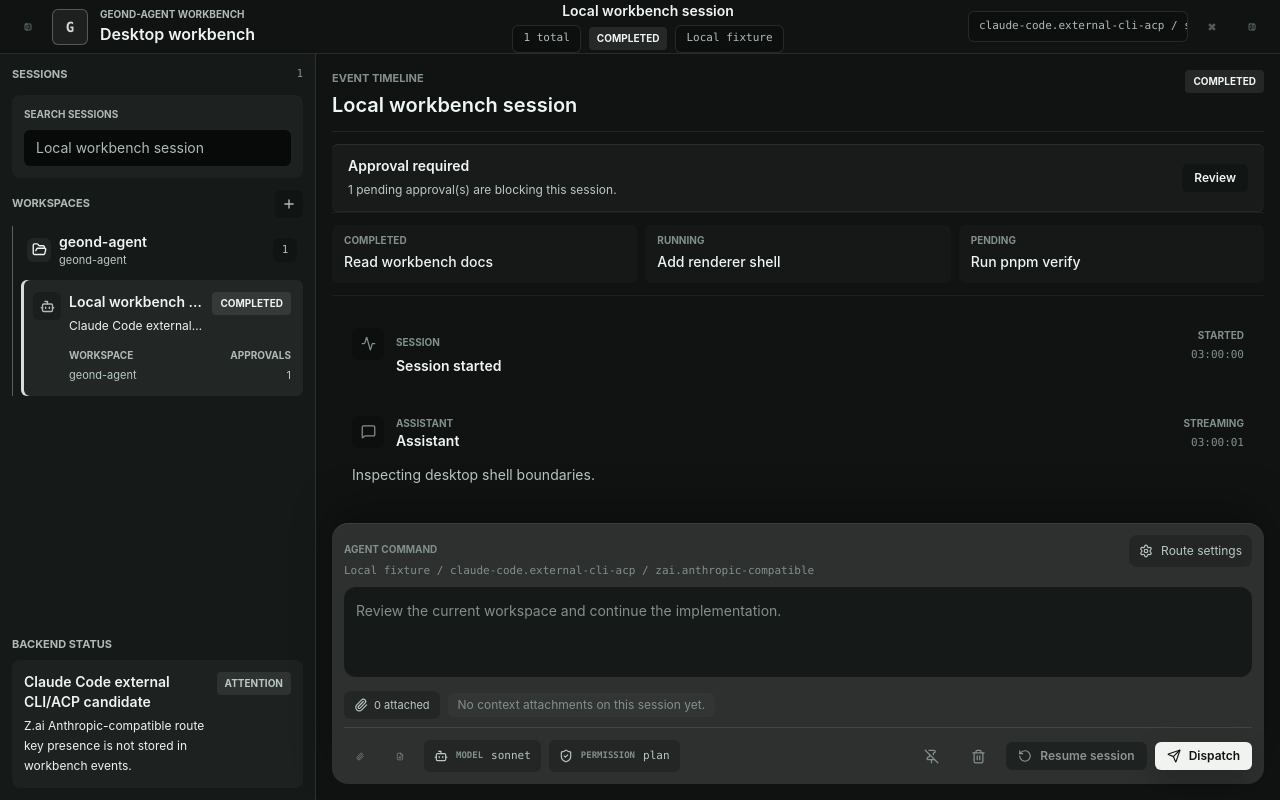
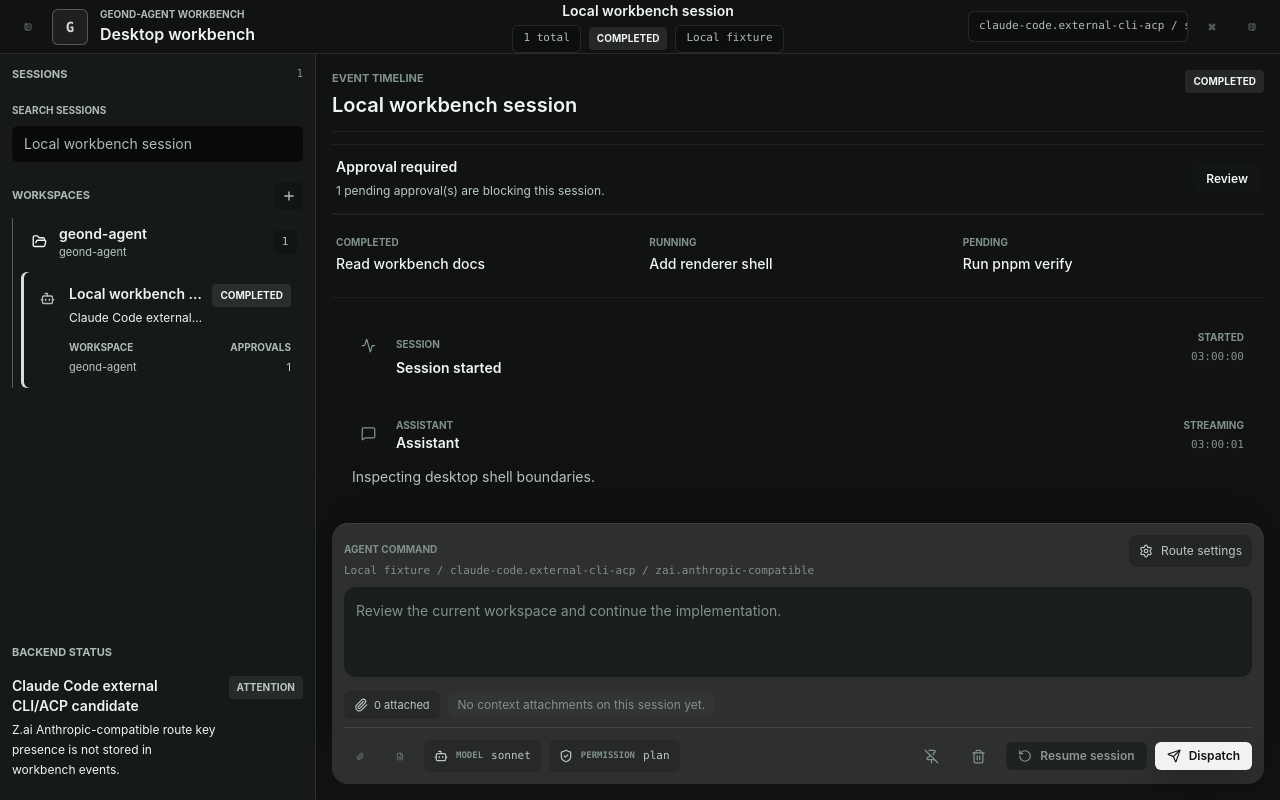
Before and after one commit to geondongkim/geond-agent, a React (Vite) app in the folder apps/desktop/: page / in a window 1280 px wide. Built offline with nearby package versions, Linux system fonts and the light colour scheme.

Commit message:
Simplify workbench panel hierarchy

```diff
--- a/apps/desktop/src/components/workbench/empty-state.tsx
+++ b/apps/desktop/src/components/workbench/empty-state.tsx
@@ -1,6 +1,6 @@
 export function EmptyState({ text }: { readonly text: string }) {
   return (
-    <div className="rounded-md bg-[color:var(--panel-muted)] p-5 text-sm leading-6 text-[color:var(--ink-soft)]">
+    <div className="px-1 py-4 text-sm leading-6 text-[color:var(--ink-soft)]">
       {text}
     </div>
   );
--- a/apps/desktop/src/components/workbench/settings-select.tsx
+++ b/apps/desktop/src/components/workbench/settings-select.tsx
@@ -15,7 +15,7 @@ export function SettingsSelect({
       <select
         value={value}
         onChange={(event) => onChange(event.target.value)}
-        className="mt-2 h-9 w-full rounded-md bg-[color:var(--panel-muted)] px-3 text-sm outline-none focus:ring-1 focus:ring-white/10"
+        className="mt-2 h-9 w-full rounded-md bg-[#111614] px-3 text-sm outline-none focus:ring-1 focus:ring-white/10"
       >
         {options.map((option) => (
           <option key={option.value} value={option.value}>
--- a/apps/desktop/src/panes/inspector.tsx
+++ b/apps/desktop/src/panes/inspector.tsx
@@ -141,7 +141,7 @@ export function InspectorPane({
             </div>
           </div>
         </div>
-        <div className="mt-3 rounded-md border border-[color:var(--border)] bg-[color:var(--panel)] px-3 py-2">
+        <div className="mt-3 border-t border-white/[0.055] px-1 pt-3">
           <div className="flex items-center justify-between gap-3">
             <p className="muted-meta">{i18n.t("workbench.runner.mode")}</p>
             <span className={runnerBusy ? "status-pill status-warn" : "status-pill status-neutral"}>
@@ -159,7 +159,7 @@ export function InspectorPane({
                 : i18n.t("workbench.runner.fixtureReady"))}
           </p>
         </div>
-        <p className="mt-3 rounded-md border border-[color:var(--border)] bg-[color:var(--panel)] px-3 py-2 font-mono text-[11px] leading-5 text-[color:var(--ink-soft)]">
+        <p className="mt-3 border-t border-white/[0.055] px-1 pt-3 font-mono text-[11px] leading-5 text-[color:var(--ink-soft)]">
           {formatProviderSummary(providerSummary)}
         </p>
       </div>
@@ -167,7 +167,7 @@ export function InspectorPane({
       <Tabs value={inspectorTab} onValueChange={setInspectorTab}>
         <div className="tool-tabs-shell">
           <p className="muted-meta">{i18n.t("workbench.workspacePanel.tools")}</p>
-          <TabsList className="workspace-tabs tool-tab-grid border-[color:var(--border)] bg-[color:var(--panel)]">
+          <TabsList className="workspace-tabs tool-tab-grid">
             <TabsTrigger value="review" className="workspace-tab">
               <ClipboardCheck size={14} />
               {i18n.t("workbench.workspacePanel.review")}
--- a/apps/desktop/src/panes/inspector/inspector-browser-tab.tsx
+++ b/apps/desktop/src/panes/inspector/inspector-browser-tab.tsx
@@ -46,7 +46,7 @@ export function InspectorBrowserTab({
             <p className="mt-2 text-xs leading-5 text-[color:var(--ink-soft)]">
               {i18n.t("workbench.browser.detail")}
             </p>
-            <p className="mt-2 inline-flex rounded-md border border-white/10 bg-black/20 px-2 py-1 text-[11px] text-[color:var(--ink-soft)]">
+            <p className="mt-2 inline-flex text-[11px] text-[color:var(--ink-soft)]">
               {i18n.t("workbench.browser.localOnly")}
             </p>
           </div>
--- a/apps/desktop/src/panes/inspector/inspector-diff-tab.tsx
+++ b/apps/desktop/src/panes/inspector/inspector-diff-tab.tsx
@@ -23,7 +23,7 @@ export function InspectorDiffTab({
               </p>
               <div className="mt-3 space-y-2">
                 {diff.files.map((file) => (
-                  <div key={`${diff.id}:${file.path}`} className="rounded-md bg-[color:var(--panel-muted)] px-3 py-2 text-xs">
+                  <div key={`${diff.id}:${file.path}`} className="border-t border-white/[0.055] px-1 py-2 text-xs">
                     <p className="font-mono font-medium">{file.path}</p>
                     <p className="mt-1 text-[color:var(--ink-soft)]">
                       {file.changeKind} +{file.additions ?? 0} / -{file.deletions ?? 0}
--- a/apps/desktop/src/panes/inspector/inspector-files-tab.tsx
+++ b/apps/desktop/src/panes/inspector/inspector-files-tab.tsx
@@ -88,7 +88,7 @@ export function InspectorFilesTab({
             value={i18n.t("workbench.context.metadataOnly")}
           />
         </div>
-        <p className="mt-3 rounded-md border border-[color:var(--border)] bg-[color:var(--panel)] px-3 py-2 text-xs leading-5 text-[color:var(--ink-soft)]">
+        <p className="mt-3 border-t border-white/[0.055] px-1 pt-3 text-xs leading-5 text-[color:var(--ink-soft)]">
           {i18n.t("workbench.files.providerPromptBoundary")}
         </p>
         <div className="mt-3 flex justify-end">
--- a/apps/desktop/src/panes/inspector/inspector-review-tab.tsx
+++ b/apps/desktop/src/panes/inspector/inspector-review-tab.tsx
@@ -170,7 +170,7 @@ export function InspectorReviewTab({
                     />
                   </div>
                   {shouldOfferProviderRouteFallback(issue) ? (
-                    <div className="mt-3 rounded-md border border-[color:var(--border)] bg-[color:var(--panel-muted)] p-3">
+                    <div className="mt-3 border-t border-white/[0.055] px-1 pt-3">
                       <p className="text-xs font-semibold uppercase text-[color:var(--ink-soft)]">
                         {i18n.t("workbench.routeHealth.advisoryFallback")}
                       </p>
@@ -213,7 +213,7 @@ export function InspectorReviewTab({
             </span>
           </div>
           <div className="inspector-card">
-            <div className="mb-3 rounded-md border border-[color:var(--border)] bg-[color:var(--panel-muted)] p-3">
+            <div className="mb-3 border-b border-white/[0.055] px-1 pb-3">
               <div className="flex flex-wrap items-start justify-between gap-3">
                 <div className="min-w-0">
                   <p className="text-sm font-semibold">
@@ -584,7 +584,7 @@ export function InspectorReviewTab({
                     {diff.files.map((file) => (
                       <div
                         key={`${diff.id}:${file.path}`}
-                        className="rounded-md bg-[color:var(--panel-muted)] px-3 py-2 text-xs"
+                        className="border-t border-white/[0.055] px-1 py-2 text-xs"
                       >
                         <p className="truncate font-mono font-medium">{file.path}</p>
                         <p className="mt-1 text-[color:var(--ink-soft)]">
--- a/apps/desktop/src/panes/inspector/inspector-side-chat-tab.tsx
+++ b/apps/desktop/src/panes/inspector/inspector-side-chat-tab.tsx
@@ -51,7 +51,7 @@ export function InspectorSideChatTab({
             <p className="mt-2 text-xs leading-5 text-[color:var(--ink-soft)]">
               {i18n.t("workbench.sideChat.detail")}
             </p>
-            <p className="mt-2 inline-flex rounded-md border border-white/10 bg-black/20 px-2 py-1 text-[11px] text-[color:var(--ink-soft)]">
+            <p className="mt-2 inline-flex text-[11px] text-[color:var(--ink-soft)]">
               {i18n.t("workbench.sideChat.followUpPolicy")}:{" "}
               {formatFollowUpPolicy(i18n, followUpPolicy)}
             </p>
--- a/apps/desktop/src/styles.css
+++ b/apps/desktop/src/styles.css
@@ -108,11 +108,11 @@ body {
   }
 
   .approval-banner {
-    @apply mx-auto mt-3 flex w-full max-w-[980px] flex-wrap items-center justify-between gap-3 rounded-md bg-white/[0.035] px-4 py-3 text-[color:var(--ink)] shadow-[inset_0_1px_0_rgba(238,246,241,0.08),inset_0_-1px_0_rgba(238,246,241,0.05)];
+    @apply mx-auto mt-3 flex w-full max-w-[980px] flex-wrap items-center justify-between gap-3 border-y border-white/[0.055] px-1 py-3 text-[color:var(--ink)];
   }
 
   .recovery-banner {
-    @apply mx-auto mt-3 flex w-full max-w-[980px] flex-wrap items-center justify-between gap-3 rounded-md bg-white/[0.04] px-4 py-3 text-[color:var(--ink)] shadow-[inset_0_1px_0_rgba(238,246,241,0.1),inset_0_-1px_0_rgba(238,246,241,0.06)];
+    @apply mx-auto mt-3 flex w-full max-w-[980px] flex-wrap items-center justify-between gap-3 border-y border-white/[0.065] px-1 py-3 text-[color:var(--ink)];
   }
 
   .workbench-grid {
@@ -190,7 +190,7 @@ body {
   }
 
   .rail-card {
-    @apply rounded-lg bg-white/[0.035] p-3 text-[color:var(--inverse)];
+    @apply px-0 py-2 text-[color:var(--inverse)];
   }
 
   .workspace-session-section {
@@ -218,11 +218,11 @@ body {
   }
 
   .workspace-session-folder {
-    @apply grid h-6 w-6 place-items-center rounded-md bg-black/15 text-[color:var(--inverse-soft)];
+    @apply grid h-6 w-6 place-items-center text-[color:var(--inverse-soft)];
   }
 
   .workspace-session-group-active .workspace-session-folder {
-    @apply bg-white/[0.055] text-[color:var(--ink)];
+    @apply text-[color:var(--ink)];
   }
 
   .workspace-session-count {
@@ -242,23 +242,23 @@ body {
   }
 
   .agent-backend-icon {
-    @apply grid h-7 w-7 place-items-center rounded-md bg-black/20 text-[color:var(--inverse-soft)];
+    @apply grid h-7 w-7 place-items-center text-[color:var(--inverse-soft)];
   }
 
   .agent-backend-icon-claude {
-    @apply bg-white/[0.04] text-[color:var(--ink-soft)];
+    @apply text-[color:var(--ink-soft)];
   }
 
   .agent-backend-icon-codex {
-    @apply bg-white/[0.04] text-[color:var(--ink-soft)];
+    @apply text-[color:var(--ink-soft)];
   }
 
   .agent-backend-icon-opencode {
-    @apply bg-white/[0.04] text-[color:var(--ink-soft)];
+    @apply text-[color:var(--ink-soft)];
   }
 
   .agent-backend-icon-antigravity {
-    @apply bg-white/[0.04] text-[color:var(--ink-soft)];
+    @apply text-[color:var(--ink-soft)];
   }
 
   .backend-status-section {
@@ -272,11 +272,11 @@ body {
   }
 
   .session-card {
-    @apply w-full rounded-md p-3 text-left transition-colors;
+    @apply w-full rounded-md px-3 py-3 text-left transition-colors;
   }
 
   .session-card-active {
-    @apply bg-white/[0.055] text-[color:var(--inverse)] shadow-[inset_3px_0_0_var(--accent)];
+    @apply bg-transparent text-[color:var(--inverse)] shadow-[inset_3px_0_0_var(--accent)];
   }
 
   .session-card-idle {
@@ -288,7 +288,7 @@ body {
   }
 
   .plan-step {
-    @apply min-h-[58px] rounded-md bg-white/[0.018] px-3 py-2;
+    @apply min-h-[58px] px-1 py-2;
   }
 
   .event-stream {
@@ -348,20 +348,20 @@ body {
   }
 
   .timeline-activity-icon {
-    @apply grid h-8 w-8 shrink-0 place-items-center rounded-md bg-black/20 text-[color:var(--ink-muted)];
+    @apply grid h-8 w-8 shrink-0 place-items-center text-[color:var(--ink-muted)];
   }
 
   .timeline-activity-icon.event-dot-command {
-    @apply bg-white/[0.035] text-[color:var(--ink-soft)];
+    @apply text-[color:var(--ink-soft)];
   }
 
   .timeline-activity-icon.event-dot-usage,
   .timeline-activity-icon.event-dot-ok {
-    @apply bg-white/[0.035] text-[color:var(--ink-soft)];
+    @apply text-[color:var(--ink-soft)];
   }
 
   .timeline-activity-icon.event-dot-warning {
-    @apply bg-white/[0.035] text-[color:var(--ink-soft)];
+    @apply text-[color:var(--ink-soft)];
   }
 
   .timeline-activity-body {
@@ -377,7 +377,7 @@ body {
   }
 
   .timeline-window-divider {
-    @apply my-4 flex flex-wrap items-center justify-between gap-3 rounded-md bg-black/20 px-3 py-2 text-xs leading-5 text-[color:var(--ink-muted)];
+    @apply my-4 flex flex-wrap items-center justify-between gap-3 border-y border-white/[0.055] px-1 py-3 text-xs leading-5 text-[color:var(--ink-muted)];
   }
 
   .timeline-window-actions {
@@ -469,19 +469,19 @@ body {
   }
 
   .inspector-card {
-    @apply rounded-md bg-[color:var(--panel)] p-3 shadow-[inset_0_1px_0_rgba(238,246,241,0.035)];
+    @apply rounded-md bg-transparent px-1 py-3 shadow-[inset_0_1px_0_rgba(238,246,241,0.035)];
   }
 
   .environment-card {
-    @apply rounded-xl bg-[#272a28] p-4 shadow-[0_18px_48px_rgba(0,0,0,0.2)];
+    @apply border-b border-white/[0.055] px-1 pb-4;
   }
 
   .environment-grid {
-    @apply mt-3 grid grid-cols-2 gap-2;
+    @apply mt-3 grid grid-cols-2 gap-x-4 gap-y-2;
   }
 
   .environment-metric {
-    @apply flex min-w-0 items-start gap-2 rounded-lg bg-black/15 px-3 py-2;
+    @apply flex min-w-0 items-start gap-2 px-0 py-1.5;
   }
 
   .environment-metric svg {
@@ -489,23 +489,31 @@ body {
   }
 
   .tool-tabs-shell {
-    @apply rounded-xl bg-[#252826] p-2;
+    @apply border-b border-white/[0.055] px-1 pb-3;
   }
 
   .workspace-tabs {
-    @apply grid grid-cols-2 gap-1 p-1;
+    @apply grid grid-cols-2 gap-1 p-0;
   }
 
   .tool-tab-grid {
-    @apply mt-2 grid-cols-3 rounded-lg bg-black/15;
+    @apply mt-2 grid-cols-3 bg-transparent;
+    background: transparent !important;
+    border-radius: 0;
+    padding: 0;
   }
 
   .workspace-tab {
-    @apply flex min-h-10 items-center justify-center gap-2 rounded-md px-2 py-1.5 text-xs;
+    @apply flex min-h-10 items-center justify-center gap-2 rounded-md px-2 py-1.5 text-xs data-[state=active]:bg-transparent data-[state=active]:shadow-[inset_0_-2px_0_var(--accent)];
+  }
+
+  .workspace-tab[data-state="active"] {
+    background: transparent !important;
+    box-shadow: inset 0 -2px 0 var(--accent) !important;
   }
 
   .review-section {
-    @apply rounded-lg bg-[#232624] p-3;
+    @apply border-b border-white/[0.055] px-1 py-3;
   }
 
   .review-section-heading {
@@ -521,19 +529,19 @@ body {
   }
 
   .file-evidence-hero {
-    @apply rounded-xl bg-[#232624] p-3;
+    @apply border-b border-white/[0.055] px-1 pb-3;
   }
 
   .file-evidence-hero-icon {
-    @apply grid h-9 w-9 shrink-0 place-items-center rounded-md bg-white/[0.045] text-[color:var(--ink-soft)];
+    @apply grid h-9 w-9 shrink-0 place-items-center text-[color:var(--ink-soft)];
   }
 
   .file-evidence-metrics {
-    @apply mt-3 grid grid-cols-3 gap-2;
+    @apply mt-3 grid grid-cols-3 gap-x-4 gap-y-2;
   }
 
   .file-evidence-metric {
-    @apply flex min-w-0 items-start gap-2 rounded-lg bg-black/15 px-3 py-2;
+    @apply flex min-w-0 items-start gap-2 px-0 py-1.5;
   }
 
   .file-evidence-metric svg {
@@ -541,11 +549,11 @@ body {
   }
 
   .file-evidence-section {
-    @apply rounded-xl bg-[#232624] p-3;
+    @apply border-b border-white/[0.055] px-1 py-3;
   }
 
   .file-evidence-preview-card {
-    @apply rounded-xl bg-white/[0.03] p-3;
+    @apply border-b border-white/[0.055] px-1 py-3;
   }
 
   .file-evidence-preview-header {
@@ -553,11 +561,11 @@ body {
   }
 
   .file-evidence-card {
-    @apply block w-full rounded-lg bg-[#111614] p-3 text-left transition hover:bg-[#141a17] focus:outline-none focus-visible:ring-2 focus-visible:ring-white/10;
+    @apply block w-full rounded-md bg-transparent px-1 py-3 text-left transition hover:bg-white/[0.025] focus:outline-none focus-visible:ring-2 focus-visible:ring-white/10;
   }
 
   .file-evidence-card-selected {
-    @apply bg-white/[0.055] shadow-[inset_3px_0_0_var(--accent)];
+    @apply bg-white/[0.025] shadow-[inset_3px_0_0_var(--accent)];
   }
 
   .file-evidence-card-header {
@@ -565,11 +573,11 @@ body {
   }
 
   .file-evidence-icon {
-    @apply grid h-8 w-8 shrink-0 place-items-center rounded-md bg-black/20 text-[color:var(--ink-muted)];
+    @apply grid h-8 w-8 shrink-0 place-items-center text-[color:var(--ink-muted)];
   }
 
   .file-evidence-icon-diff {
-    @apply bg-white/[0.04] text-[color:var(--ink-soft)];
+    @apply text-[color:var(--ink-soft)];
   }
 
   .file-evidence-details {
@@ -577,31 +585,31 @@ body {
   }
 
   .side-chat-panel {
-    @apply rounded-xl bg-[#232624] p-3;
+    @apply border-b border-white/[0.055] px-1 pb-3;
   }
 
   .side-chat-icon {
-    @apply grid h-9 w-9 shrink-0 place-items-center rounded-md bg-white/[0.045] text-[color:var(--ink-soft)];
+    @apply grid h-9 w-9 shrink-0 place-items-center text-[color:var(--ink-soft)];
   }
 
   .side-chat-input {
-    @apply mt-2 min-h-[112px] w-full resize-none rounded-lg border border-white/10 bg-[#111614] px-3 py-2 text-sm leading-6 text-[color:var(--ink)] outline-none placeholder:text-[color:var(--ink-muted)] focus:border-white/35 focus:ring-2 focus:ring-white/10;
+    @apply mt-2 min-h-[112px] w-full resize-none rounded-lg bg-[#111614] px-3 py-2 text-sm leading-6 text-[color:var(--ink)] outline-none placeholder:text-[color:var(--ink-muted)] focus:ring-2 focus:ring-white/10;
   }
 
   .side-chat-draft-card {
-    @apply rounded-lg bg-[#111614] p-3;
+    @apply border-t border-white/[0.055] px-1 py-3;
   }
 
   .usage-grid {
-    @apply grid grid-cols-2 gap-2;
+    @apply grid grid-cols-2 gap-x-4 gap-y-2;
   }
 
   .usage-metric {
-    @apply rounded-md bg-[color:var(--panel-muted)] px-3 py-2;
+    @apply px-0 py-1.5;
   }
 
   .settings-field {
-    @apply block rounded-md bg-[color:var(--panel)] p-3;
+    @apply block bg-transparent px-1 py-2;
   }
 
   .settings-sections {
@@ -609,7 +617,7 @@ body {
   }
 
   .settings-section {
-    @apply rounded-xl bg-[#232624] p-3;
+    @apply border-b border-white/[0.055] px-1 py-3;
   }
 
   .settings-section-heading {
@@ -634,7 +642,7 @@ body {
   }
 
   .composer-dock {
-    @apply sticky bottom-0 mx-auto mt-3 w-full max-w-[980px] rounded-2xl bg-[#2d302e] p-3 shadow-[0_-18px_42px_rgba(0,0,0,0.26),inset_0_1px_0_rgba(238,246,241,0.08)];
+    @apply sticky bottom-0 mx-auto mt-3 w-full max-w-[980px] rounded-2xl bg-[#2d302e] p-3 shadow-[0_-18px_42px_rgba(0,0,0,0.24),inset_0_1px_0_rgba(238,246,241,0.08)];
   }
 
   .composer-header {
@@ -650,11 +658,11 @@ body {
   }
 
   .composer-input {
-    @apply min-h-[90px] w-full resize-none rounded-xl bg-[#151918] px-3 py-3 text-sm leading-6 text-[color:var(--ink)] outline-none placeholder:text-[color:var(--ink-muted)] focus:ring-2 focus:ring-white/10;
+    @apply min-h-[90px] w-full resize-none rounded-xl bg-[#151918]/80 px-3 py-3 text-sm leading-6 text-[color:var(--ink)] outline-none placeholder:text-[color:var(--ink-muted)] focus:ring-2 focus:ring-white/10;
   }
 
   .context-strip {
-    @apply mb-3 flex flex-wrap items-center justify-between gap-3 rounded-lg bg-black/15 px-3 py-2;
+    @apply mb-3 flex flex-wrap items-center justify-between gap-3 border-b border-white/[0.055] px-1 pb-2;
   }
 
   .context-chip-row {
@@ -662,7 +670,7 @@ body {
   }
 
   .context-chip {
-    @apply inline-flex h-7 max-w-[210px] items-center gap-1.5 truncate rounded-md bg-[#202522] px-2.5 font-mono text-[11px] text-[color:var(--ink-soft)] transition-colors hover:bg-white/[0.055] hover:text-[color:var(--ink)];
+    @apply inline-flex h-7 max-w-[210px] items-center gap-1.5 truncate rounded-md bg-black/15 px-2.5 font-mono text-[11px] text-[color:var(--ink-soft)] transition-colors hover:bg-white/[0.04] hover:text-[color:var(--ink)];
   }
 
   .context-chip span {
@@ -682,7 +690,7 @@ body {
   }
 
   .composer-context-summary {
-    @apply inline-flex h-7 shrink-0 items-center gap-1.5 rounded-md bg-black/20 px-2.5 text-[11px] text-[color:var(--ink-soft)];
+    @apply inline-flex h-7 shrink-0 items-center gap-1.5 rounded-md bg-black/15 px-2.5 text-[11px] text-[color:var(--ink-soft)];
   }
 
   .context-empty-button {
@@ -706,7 +714,7 @@ body {
   }
 
   .composer-tool-pill {
-    @apply inline-flex h-8 max-w-[220px] items-center gap-2 truncate rounded-md bg-black/20 px-2.5 font-mono text-[11px] text-[color:var(--ink-soft)] transition-colors hover:bg-white/[0.055] hover:text-[color:var(--ink)] focus-visible:outline focus-visible:outline-2 focus-visible:outline-offset-2 focus-visible:outline-white/35;
+    @apply inline-flex h-8 max-w-[220px] items-center gap-2 truncate rounded-md bg-black/15 px-2.5 font-mono text-[11px] text-[color:var(--ink-soft)] transition-colors hover:bg-white/[0.04] hover:text-[color:var(--ink)] focus-visible:outline focus-visible:outline-2 focus-visible:outline-offset-2 focus-visible:outline-white/35;
   }
 
   .composer-tool-pill .muted-meta {
@@ -718,11 +726,11 @@ body {
   }
 
   .route-summary-chip {
-    @apply max-w-[260px] truncate rounded-md bg-black/20 px-2.5 py-1 font-mono text-[11px] text-[color:var(--ink-soft)] transition-colors hover:bg-white/[0.055] hover:text-[color:var(--ink)];
+    @apply max-w-[260px] truncate rounded-md bg-black/15 px-2.5 py-1 font-mono text-[11px] text-[color:var(--ink-soft)] transition-colors hover:bg-white/[0.04] hover:text-[color:var(--ink)];
   }
 
   .composer-chip {
-    @apply inline-flex h-8 max-w-[190px] items-center truncate rounded-md bg-black/20 px-2.5 font-mono text-[11px] text-[color:var(--ink-soft)];
+    @apply inline-flex h-8 max-w-[190px] items-center truncate rounded-md bg-black/15 px-2.5 font-mono text-[11px] text-[color:var(--ink-soft)];
   }
 
   .command-palette-backdrop {
```
